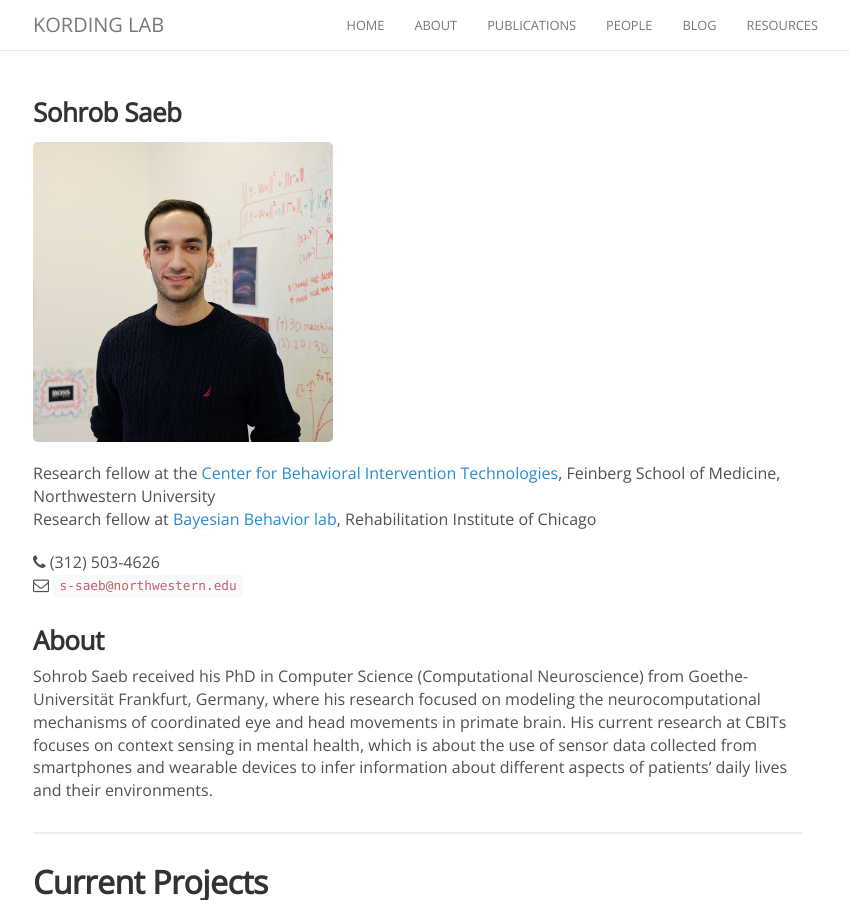
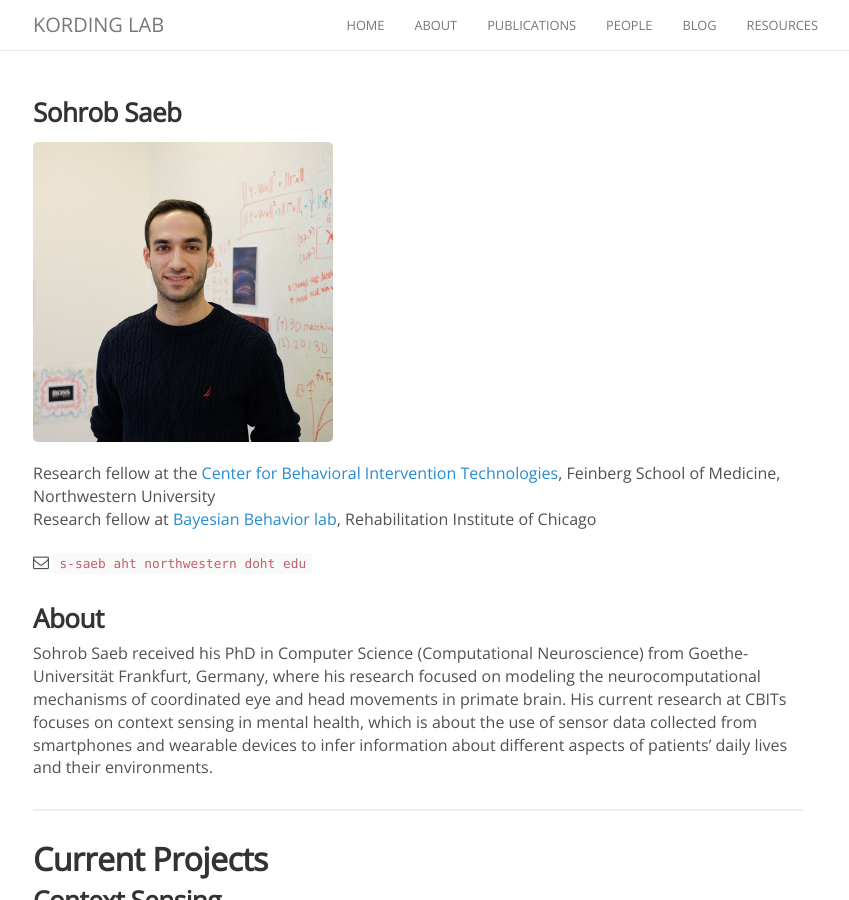
Before and after one commit to KordingLab/KordingLab.github.io, a Jekyll site: the page built from _people/sohrob_saeb.md, in a window 1280 px wide and 900 px high. Shown: the whole window, without its empty margins (222-1071 px from the left). Built offline with Jekyll 4.4.1, drawn with Linux system fonts in a browser that asks for light colours; nearby versions of some CDN libraries; comment, search, counter and statistics services are not loaded.

Commit message:
Update sohrob_saeb.md

```diff
--- a/_people/sohrob_saeb.md
+++ b/_people/sohrob_saeb.md
@@ -12,8 +12,7 @@ Research fellow at the [Center for Behavioral Intervention Technologies](http://
 Research fellow at [Bayesian Behavior lab](http://klab.smpp.northwestern.edu/wiki/index.php5/Welcome), Rehabilitation Institute of Chicago
 
 
-<i class="fa fa-phone"></i>  (312) 503-4626<br>
-<i class="fa fa-envelope-o"></i>  `s-saeb@northwestern.edu`
+<i class="fa fa-envelope-o"></i>  `s-saeb aht northwestern doht edu`
 
 ### About
 
```
